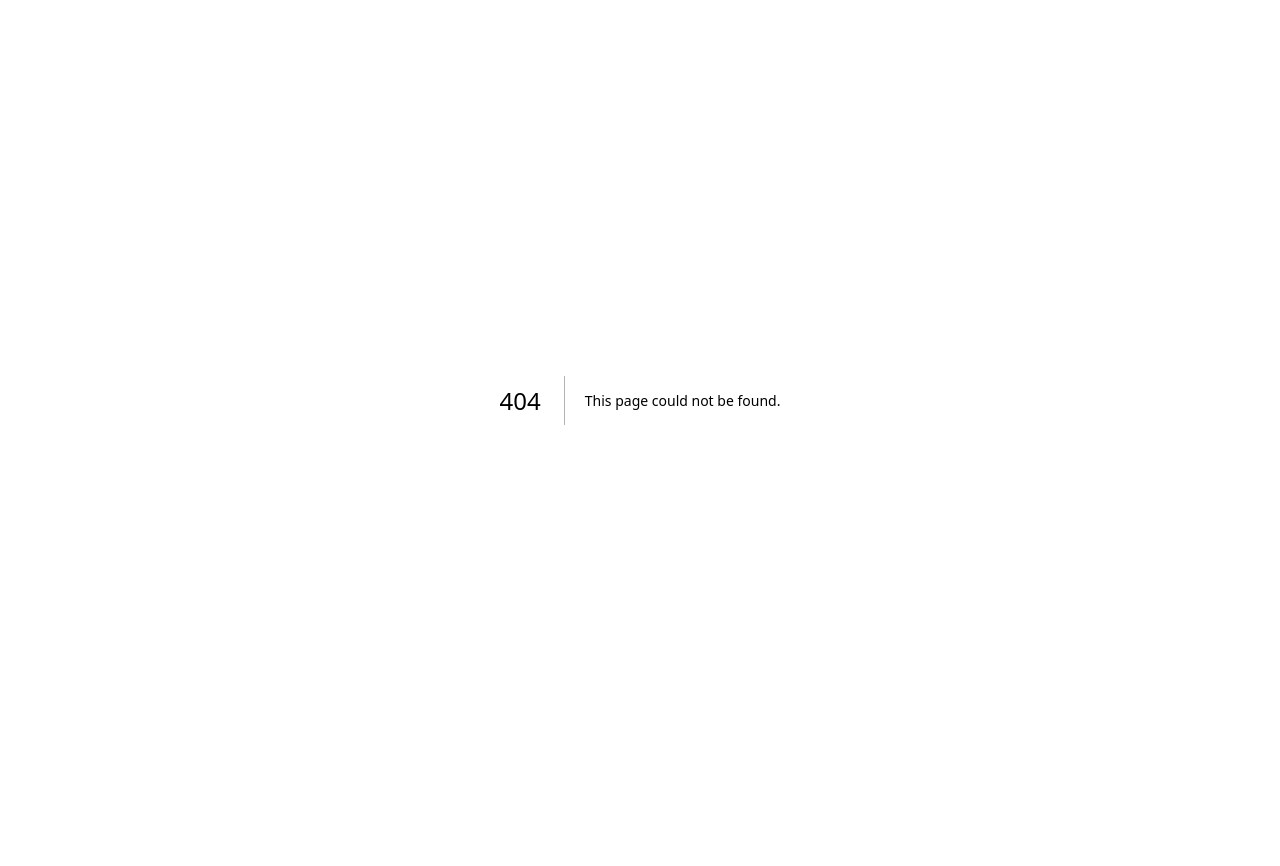
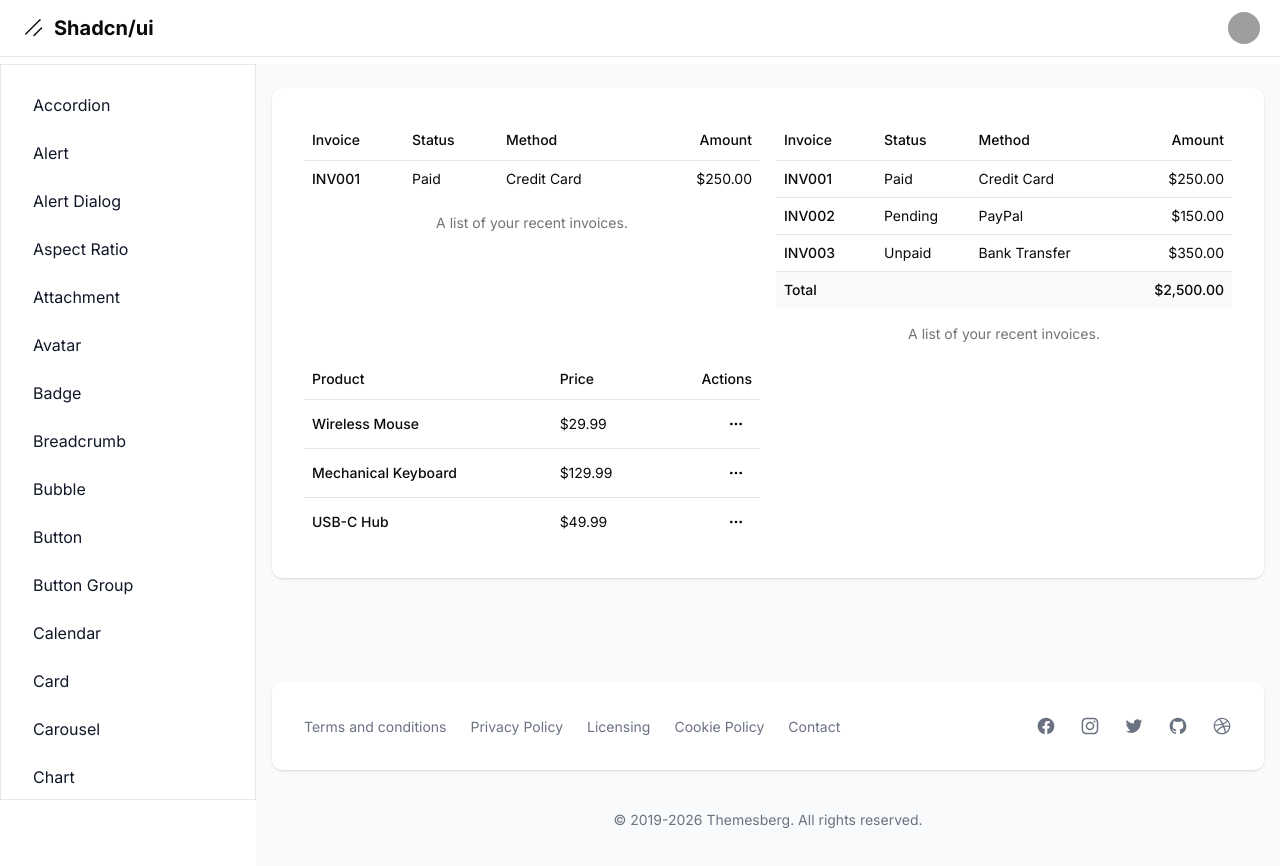
Before and after one commit to AndreDev12/shadcn-dashboard, a Next.js app: page /dashboard/table in a window 1280 px wide. Before the commit this address had no page. Shown: the top 866 px of the page. Before the commit the page ends 800 px from the top, so only its background shows below. Built offline with nearby package versions, Linux system fonts and the light colour scheme; grey boxes are pictures that could not be loaded.

Commit message:
Components: Table

```diff
--- a/src/app/dashboard/layout.tsx
+++ b/src/app/dashboard/layout.tsx
@@ -65,6 +65,7 @@ const links = [
   { name: 'slider', href: 'slider' },
   { name: 'spinner', href: 'spinner' },
   { name: 'switch', href: 'switch' },
+  { name: 'table', href: 'table' },
 ].sort((a, b) => a.name.localeCompare(b.name));
 
 export default function DashboardLayout({
--- /dev/null
+++ b/src/app/dashboard/table/page.tsx
@@ -0,0 +1,159 @@
+import { MoreHorizontalIcon } from 'lucide-react';
+
+import {
+  Table,
+  TableCaption,
+  TableHeader,
+  TableRow,
+  TableHead,
+  TableBody,
+  TableCell,
+  TableFooter,
+  Button,
+  DropdownMenu,
+  DropdownMenuContent,
+  DropdownMenuItem,
+  DropdownMenuSeparator,
+  DropdownMenuTrigger,
+} from '@/components/ui';
+import { invoices } from '@/bd';
+
+export default function Page() {
+  return (
+    <div className="grid grid-cols-2 gap-4">
+      <Table>
+        <TableCaption>A list of your recent invoices.</TableCaption>
+        <TableHeader>
+          <TableRow>
+            <TableHead className="w-[100px]">Invoice</TableHead>
+            <TableHead>Status</TableHead>
+            <TableHead>Method</TableHead>
+            <TableHead className="text-right">Amount</TableHead>
+          </TableRow>
+        </TableHeader>
+        <TableBody>
+          <TableRow>
+            <TableCell className="font-medium">INV001</TableCell>
+            <TableCell>Paid</TableCell>
+            <TableCell>Credit Card</TableCell>
+            <TableCell className="text-right">$250.00</TableCell>
+          </TableRow>
+        </TableBody>
+      </Table>
+
+      <Table>
+        <TableCaption>A list of your recent invoices.</TableCaption>
+        <TableHeader>
+          <TableRow>
+            <TableHead className="w-[100px]">Invoice</TableHead>
+            <TableHead>Status</TableHead>
+            <TableHead>Method</TableHead>
+            <TableHead className="text-right">Amount</TableHead>
+          </TableRow>
+        </TableHeader>
+        <TableBody>
+          {invoices
+            .slice(0, 3)
+            .map(({ invoice, paymentStatus, paymentMethod, totalAmount }) => (
+              <TableRow key={invoice}>
+                <TableCell className="font-medium">{invoice}</TableCell>
+                <TableCell>{paymentStatus}</TableCell>
+                <TableCell>{paymentMethod}</TableCell>
+                <TableCell className="text-right">{totalAmount}</TableCell>
+              </TableRow>
+            ))}
+        </TableBody>
+        <TableFooter>
+          <TableRow>
+            <TableCell colSpan={3}>Total</TableCell>
+            <TableCell className="text-right">$2,500.00</TableCell>
+          </TableRow>
+        </TableFooter>
+      </Table>
+
+      <Table>
+        <TableHeader>
+          <TableRow>
+            <TableHead>Product</TableHead>
+            <TableHead>Price</TableHead>
+            <TableHead className="text-right">Actions</TableHead>
+          </TableRow>
+        </TableHeader>
+        <TableBody>
+          <TableRow>
+            <TableCell className="font-medium">Wireless Mouse</TableCell>
+            <TableCell>$29.99</TableCell>
+            <TableCell className="text-right">
+              <DropdownMenu>
+                <DropdownMenuTrigger
+                  render={
+                    <Button variant="ghost" size="icon" className="size-8">
+                      <MoreHorizontalIcon />
+                      <span className="sr-only">Open menu</span>
+                    </Button>
+                  }
+                />
+                <DropdownMenuContent align="end">
+                  <DropdownMenuItem>Edit</DropdownMenuItem>
+                  <DropdownMenuItem>Duplicate</DropdownMenuItem>
+                  <DropdownMenuSeparator />
+                  <DropdownMenuItem variant="destructive">
+                    Delete
+                  </DropdownMenuItem>
+                </DropdownMenuContent>
+              </DropdownMenu>
+            </TableCell>
+          </TableRow>
+          <TableRow>
+            <TableCell className="font-medium">Mechanical Keyboard</TableCell>
+            <TableCell>$129.99</TableCell>
+            <TableCell className="text-right">
+              <DropdownMenu>
+                <DropdownMenuTrigger
+                  render={
+                    <Button variant="ghost" size="icon" className="size-8">
+                      <MoreHorizontalIcon />
+                      <span className="sr-only">Open menu</span>
+                    </Button>
+                  }
+                />
+                <DropdownMenuContent align="end">
+                  <DropdownMenuItem>Edit</DropdownMenuItem>
+                  <DropdownMenuItem>Duplicate</DropdownMenuItem>
+                  <DropdownMenuSeparator />
+                  <DropdownMenuItem variant="destructive">
+                    Delete
+                  </DropdownMenuItem>
+                </DropdownMenuContent>
+              </DropdownMenu>
+            </TableCell>
+          </TableRow>
+          <TableRow>
+            <TableCell className="font-medium">USB-C Hub</TableCell>
+            <TableCell>$49.99</TableCell>
+            <TableCell className="text-right">
+              <DropdownMenu>
+                <DropdownMenuTrigger
+                  render={
+                    <Button variant="ghost" size="icon" className="size-8">
+                      <MoreHorizontalIcon />
+                      <span className="sr-only">Open menu</span>
+                    </Button>
+                  }
+                />
+                <DropdownMenuContent align="end">
+                  <DropdownMenuItem>Edit</DropdownMenuItem>
+                  <DropdownMenuItem>Duplicate</DropdownMenuItem>
+                  <DropdownMenuSeparator />
+                  <DropdownMenuItem variant="destructive">
+                    Delete
+                  </DropdownMenuItem>
+                </DropdownMenuContent>
+              </DropdownMenu>
+            </TableCell>
+          </TableRow>
+        </TableBody>
+      </Table>
+    </div>
+  );
+}
--- /dev/null
+++ b/src/bd/example-data-table.ts
@@ -0,0 +1,101 @@
+export const tableData = [
+  {
+    id: '1',
+    name: 'Sarah Chen',
+    email: 'sarah.chen@example.com',
+    role: 'Admin',
+  },
+  {
+    id: '2',
+    name: 'Marcus Rodriguez',
+    email: 'marcus.rodriguez@example.com',
+    role: 'User',
+  },
+  {
+    id: '3',
+    name: 'Priya Patel',
+    email: 'priya.patel@example.com',
+    role: 'User',
+  },
+  {
+    id: '4',
+    name: 'David Kim',
+    email: 'david.kim@example.com',
+    role: 'Editor',
+  },
+];
+
+export const payments = [
+  {
+    id: '728ed52f',
+    amount: 100,
+    status: 'pending',
+    email: 'maxima@example.com',
+  },
+  {
+    id: '489e1d42',
+    amount: 125,
+    status: 'processing',
+    email: 'emma@gmail.com',
+  },
+  {
+    id: '728ed52f',
+    amount: 100,
+    status: 'pending',
+    email: 'martas@example.com',
+  },
+  {
+    id: '489e1d42',
+    amount: 125,
+    status: 'processing',
+    email: 'ezequiel@gmail.com',
+  },
+  {
+    id: '728ed52f',
+    amount: 100,
+    status: 'pending',
+    email: 'federica@example.com',
+  },
+  {
+    id: '489e1d42',
+    amount: 125,
+    status: 'processing',
+    email: 'blanca@gmail.com',
+  },
+  {
+    id: '728ed52f',
+    amount: 100,
+    status: 'pending',
+    email: 'damasco@example.com',
+  },
+  {
+    id: '489e1d42',
+    amount: 125,
+    status: 'processing',
+    email: 'carolina@gmail.com',
+  },
+  {
+    id: '728ed52f',
+    amount: 100,
+    status: 'pending',
+    email: 'andre@example.com',
+  },
+  {
+    id: '489e1d42',
+    amount: 125,
+    status: 'processing',
+    email: 'zandra@gmail.com',
+  },
+  {
+    id: '728ed52f',
+    amount: 100,
+    status: 'pending',
+    email: 'celeste@example.com',
+  },
+  {
+    id: '489e1d42',
+    amount: 125,
+    status: 'processing',
+    email: 'romina@gmail.com',
+  },
+];
--- a/src/bd/example-table.ts
+++ b/src/bd/example-table.ts
@@ -1,101 +1,51 @@
-export const tableData = [
+interface Invoice {
+  invoice: string;
+  paymentStatus: string;
+  totalAmount: string;
+  paymentMethod: string;
+}
+
+export const invoices: Invoice[] = [
   {
-    id: '1',
-    name: 'Sarah Chen',
-    email: 'sarah.chen@example.com',
-    role: 'Admin',
+    invoice: 'INV001',
+    paymentStatus: 'Paid',
+    totalAmount: '$250.00',
+    paymentMethod: 'Credit Card',
   },
   {
-    id: '2',
-    name: 'Marcus Rodriguez',
-    email: 'marcus.rodriguez@example.com',
-    role: 'User',
+    invoice: 'INV002',
+    paymentStatus: 'Pending',
+    totalAmount: '$150.00',
+    paymentMethod: 'PayPal',
   },
   {
-    id: '3',
-    name: 'Priya Patel',
-    email: 'priya.patel@example.com',
-    role: 'User',
+    invoice: 'INV003',
+    paymentStatus: 'Unpaid',
+    totalAmount: '$350.00',
+    paymentMethod: 'Bank Transfer',
   },
   {
-    id: '4',
-    name: 'David Kim',
-    email: 'david.kim@example.com',
-    role: 'Editor',
+    invoice: 'INV004',
+    paymentStatus: 'Paid',
+    totalAmount: '$450.00',
+    paymentMethod: 'Credit Card',
+  },
+  {
+    invoice: 'INV005',
+    paymentStatus: 'Paid',
+    totalAmount: '$550.00',
+    paymentMethod: 'PayPal',
+  },
+  {
+    invoice: 'INV006',
+    paymentStatus: 'Pending',
+    totalAmount: '$200.00',
+    paymentMethod: 'Bank Transfer',
+  },
+  {
+    invoice: 'INV007',
+    paymentStatus: 'Unpaid',
+    totalAmount: '$300.00',
+    paymentMethod: 'Credit Card',
   },
 ];
-
-export const payments = [
-  {
-    id: '728ed52f',
-    amount: 100,
-    status: 'pending',
-    email: 'maxima@example.com',
-  },
-  {
-    id: '489e1d42',
-    amount: 125,
-    status: 'processing',
-    email: 'emma@gmail.com',
-  },
-  {
-    id: '728ed52f',
-    amount: 100,
-    status: 'pending',
-    email: 'martas@example.com',
-  },
-  {
-    id: '489e1d42',
-    amount: 125,
-    status: 'processing',
-    email: 'ezequiel@gmail.com',
-  },
-  {
-    id: '728ed52f',
-    amount: 100,
-    status: 'pending',
-    email: 'federica@example.com',
-  },
-  {
-    id: '489e1d42',
-    amount: 125,
-    status: 'processing',
-    email: 'blanca@gmail.com',
-  },
-  {
-    id: '728ed52f',
-    amount: 100,
-    status: 'pending',
-    email: 'damasco@example.com',
-  },
-  {
-    id: '489e1d42',
-    amount: 125,
-    status: 'processing',
-    email: 'carolina@gmail.com',
-  },
-  {
-    id: '728ed52f',
-    amount: 100,
-    status: 'pending',
-    email: 'andre@example.com',
-  },
-  {
-    id: '489e1d42',
-    amount: 125,
-    status: 'processing',
-    email: 'zandra@gmail.com',
-  },
-  {
-    id: '728ed52f',
-    amount: 100,
-    status: 'pending',
-    email: 'celeste@example.com',
-  },
-  {
-    id: '489e1d42',
-    amount: 125,
-    status: 'processing',
-    email: 'romina@gmail.com',
-  },
-];
--- a/src/bd/index.ts
+++ b/src/bd/index.ts
@@ -1,5 +1,5 @@
 export * from './example-chart';
-export * from './example-table';
+export * from './example-data-table';
 export * from './example-attachment';
 export * from './example-drawer-with-radix';
 export * from './example-drawer-with-base';
@@ -9,3 +9,4 @@ export * from './example-navigation-menu';
 export * from './example-questionnaire';
 export * from './example-scroll-area';
 export * from './example-select';
+export * from './example-table';
```
